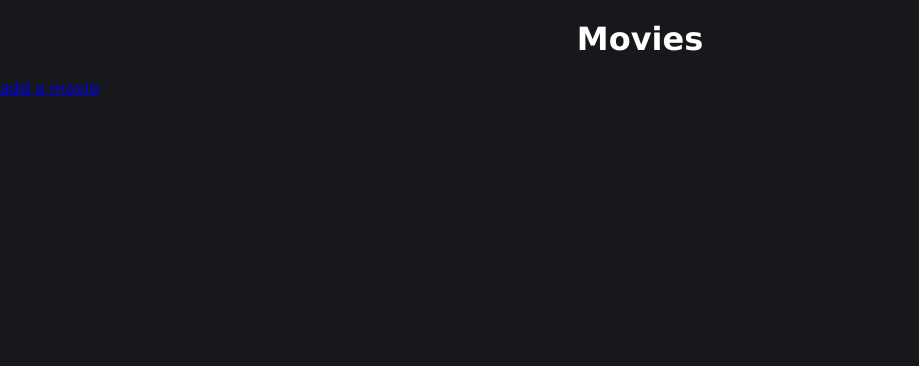
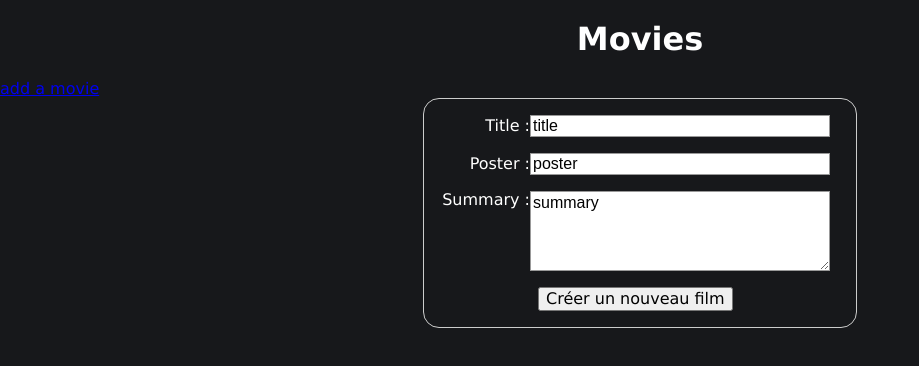
Before and after one commit to gwenananaelle/TD-vue, a Vue app: page /Admin in a window 1280 px wide. Shown: the top 366 px of the page, without its empty margins (0-919 px from the left). Built offline with nearby package versions, Linux system fonts and the light colour scheme.

Commit message:
add form

```diff
--- a/src/App.vue
+++ b/src/App.vue
@@ -1,7 +1,7 @@
 <template>
   <div id="app">
     <pageTitle/>
-    <router-link to="/FirstRoute">add a movie</router-link>
+    <router-link to="/Admin">add a movie</router-link>
     <!-- <movieList/> -->
     <router-view></router-view>
   </div>
--- a/src/components/FirstRoute.vue
+++ b/src/components/Admin.vue
@@ -6,7 +6,7 @@
         <input v-model="movie.title" type="text" id="title" name="title" placeholder="movie title">
     </div>
     <div>
-        <label for="poster">Poster :</label>
+        <label for="poster">Poster :</label>
         <input v-model="movie.poster" type="text" id="poster" name="poster">
     </div>
     <div>
@@ -21,54 +21,52 @@
 </template>
 <script>
 export default {
-    name: 'firstroute',
-    data() {
-      return({
+  name: 'admin',
+  data () {
+    return {
       movie: {
         title: 'title',
         poster: 'poster',
         summary: 'summary'
       }
-      })
+    }
   },
   methods: {
-      async checkForm() {
-        const response = await fetch("http://localhost:5000/form", {
-        method: "POST",
+    async checkForm () {
+      await fetch('http://localhost:5000/admin', {
+        method: 'POST',
         headers: {
           'Content-Type': 'application/json'
         },
         body: JSON.stringify(this.movie)
       })
-        .then(this.$router.push('/'))
+      this.$router.push('/')
     }
   }
 }
 </script>
 
-<style lang="less" scoped>
+<style lang='less' scoped>
 form {
   /* Uniquement centrer le formulaire sur la page */
   margin: 0 auto;
   width: 400px;
   /* Encadré pour voir les limites du formulaire */
   padding: 1em;
-  border: 1px solid #CCC;
+  border: 1px solid #ccc;
   border-radius: 1em;
-}
-
-form div + div {
+  div + div {
     margin-top: 1em;
   }
-
+}
 label {
   /* Pour être sûrs que toutes les étiquettes ont même taille et sont correctement alignées */
   display: inline-block;
   width: 90px;
   text-align: right;
 }
-
-input, textarea {
+input,
+textarea {
   /* Pour s'assurer que tous les champs texte ont la même police.
      Par défaut, les textarea ont une police monospace */
   font: 1em sans-serif;
@@ -81,7 +79,8 @@ input, textarea {
   border: 1px solid #999;
 }
 
-input:focus, textarea:focus {
+input:focus,
+textarea:focus {
   /* Pour souligner légèrement les éléments actifs */
   border-color: #000;
 }
@@ -102,6 +101,6 @@ textarea {
 button {
   /* Cette marge supplémentaire représente grosso modo le même espace que celui
      entre les étiquettes et les champs texte */
-  margin-left: .5em;
+  margin-left: 0.5em;
 }
 </style>
--- a/src/components/movieList.vue
+++ b/src/components/movieList.vue
@@ -31,7 +31,7 @@ export default {
     modal,
     loader
   },
-  async created () {
+  async mounted () {
     try {
       this.loading = true
       const response = await fetch('http://localhost:5000/movies')
--- a/src/main.js
+++ b/src/main.js
@@ -1,8 +1,8 @@
 import Vue from 'vue'
 import Router from 'vue-router'
 import App from './App.vue'
-import Movielist from '@/components/movieList'
-import FirstRoute from '@/components/FirstRoute'
+import Movielist from '@/components/movieList.vue'
+import Admin from '@/components/Admin.vue'
 
 Vue.use(Router)
 
@@ -17,9 +17,9 @@ const router = new Router({
       component: Movielist
     },
     {
-      path: '/firstRoute',
-      name: 'firstRoute',
-      component: FirstRoute
+      path: '/Admin',
+      name: 'admin',
+      component: Admin
     }
   ]
 })
```
Lines whose indentation alone changed are shown as unchanged.
